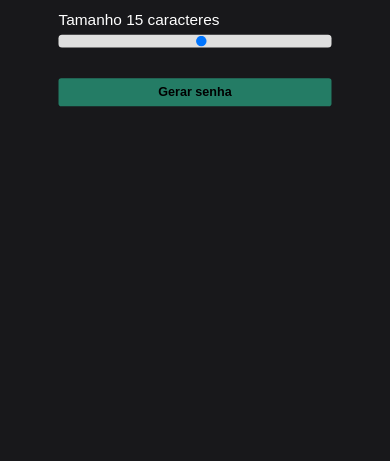
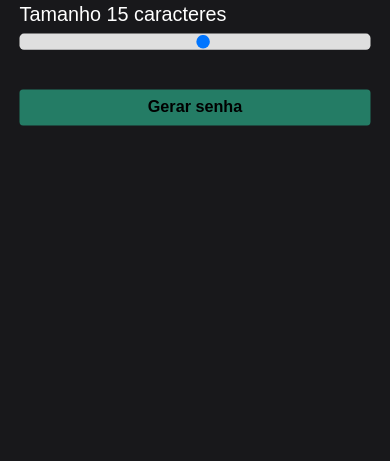
Before and after one commit to DaviARB/GeradorDeSenha, a plain HTML site: page index.html in a window 390 px wide. Shown: the part 383-844 px from the top of the page. Drawn offline with Linux system fonts and the light colour scheme.

Commit message:
atualização
versão 004

```diff
--- a/responsilve.css
+++ b/responsilve.css
@@ -1,5 +1,5 @@
 @media (max-width:765px){
      body{
-       scale: 0.7;
+       scale: 0.9;
      }
 }
```
